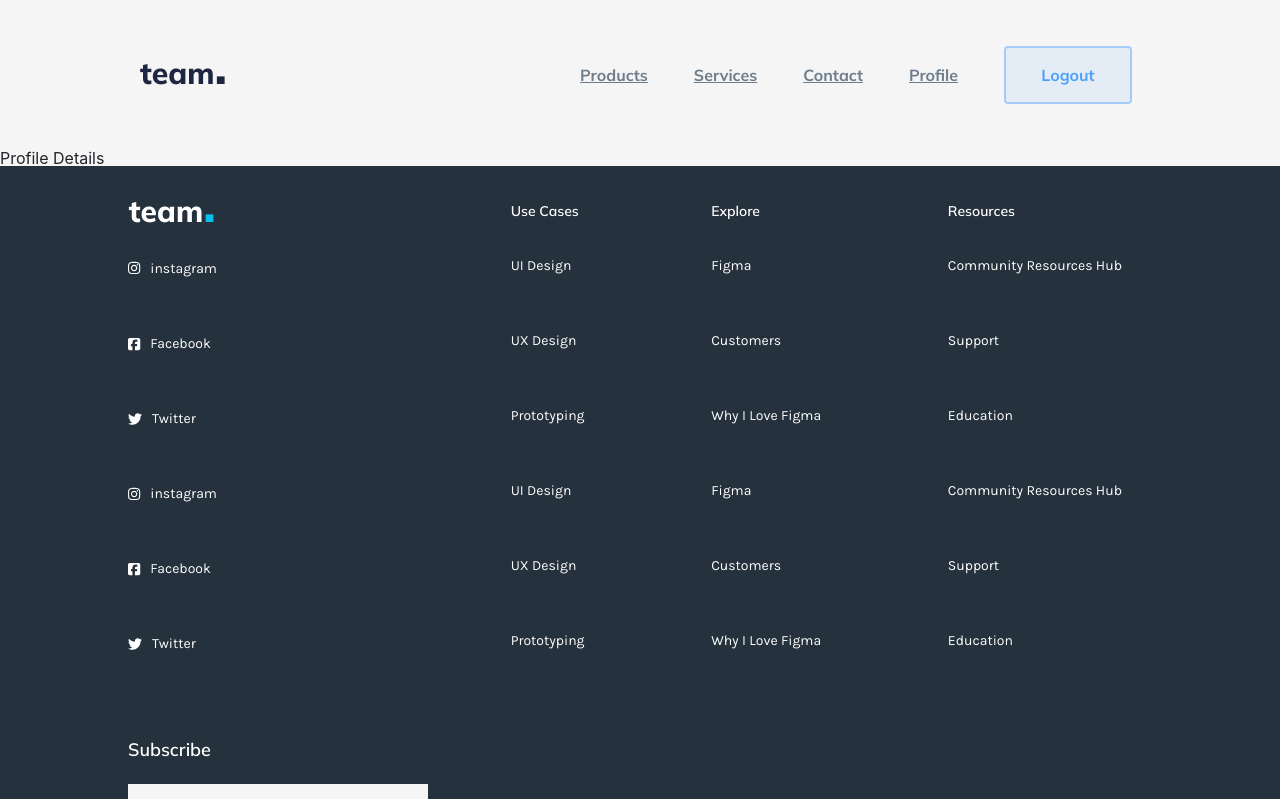
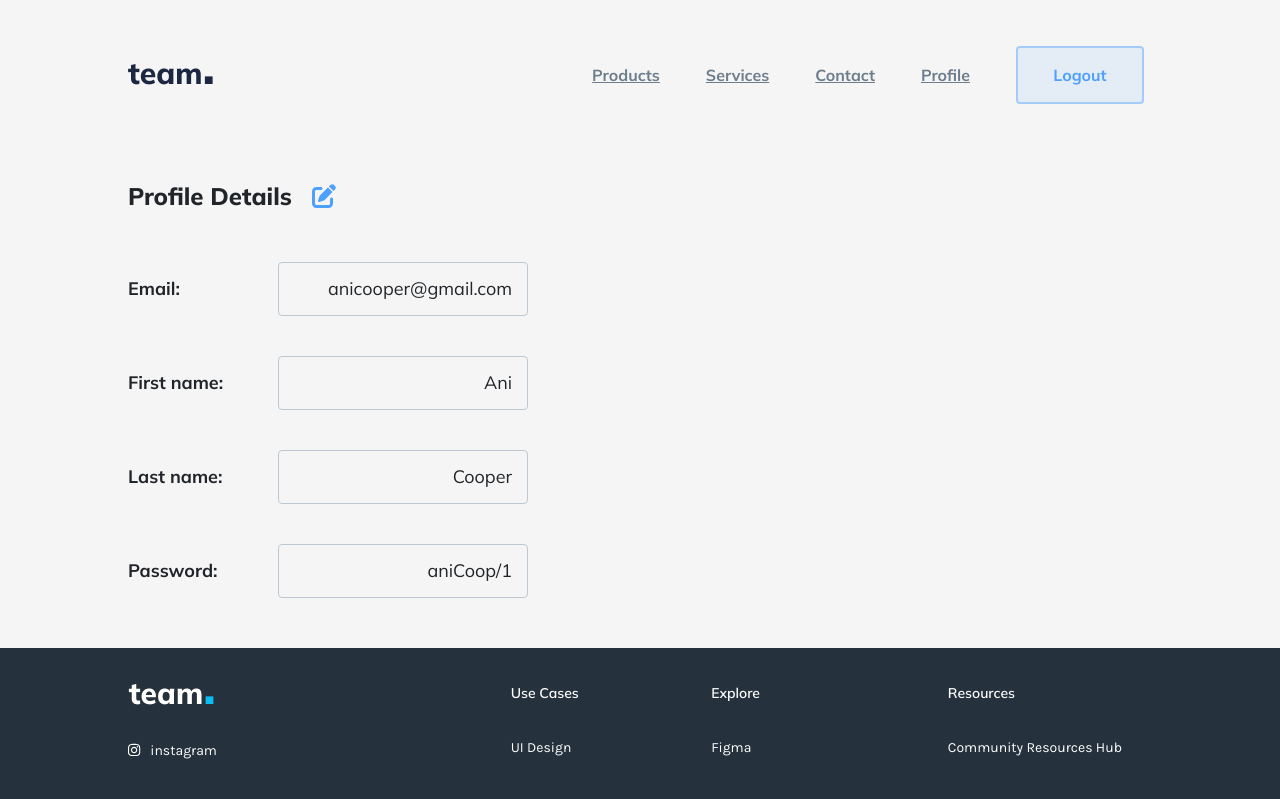
Before and after one commit to Nare-Stepanyan/redux-toolkit-typescript-blog, a React (Create React App) app: page /profile in a window 1280 px wide. Shown: the top 799 px of the page. Built offline with nearby package versions, Linux system fonts and the light colour scheme.

Commit message:
add profile page, edit profile simple functionality

```diff
--- /dev/null
+++ b/src/components/loader/editProfileModal/editProfile.module.scss
@@ -0,0 +1,15 @@
+@import "./../../../scss/base/settings";
+
+.modalTitle {
+  @include text-mulish(800, 24, 28);
+  color: $dark-blue;
+}
+.modalInput {
+  input {
+    @include text-mulish(400, 18, 22);
+    width: 100%;
+    border: 1px solid $cyan-blue;
+    border-radius: 4px;
+    outline: none;
+  }
+}
--- /dev/null
+++ b/src/components/loader/editProfileModal/index.tsx
@@ -0,0 +1,72 @@
+import React from "react";
+import { Modal, Button } from "react-bootstrap";
+import { IUser } from "types.ts";
+import styles from "./editProfile.module.scss";
+
+type IEditProfileProps = {
+  toggleEdit: boolean;
+  handleToggleEdit: () => void;
+  userData: IUser;
+  handleInputChange: (e: React.ChangeEvent<HTMLInputElement>) => void;
+  handleSaveEdit: () => void;
+};
+
+const EditProfileModal = ({
+  toggleEdit,
+  handleToggleEdit,
+  userData,
+  handleInputChange,
+  handleSaveEdit,
+}: IEditProfileProps) => {
+  return (
+    <Modal show={toggleEdit} backdrop="static">
+      <Modal.Header closeButton onHide={handleToggleEdit}>
+        <Modal.Title>
+          <p className={styles.modalTitle}>Edit details</p>
+        </Modal.Title>
+      </Modal.Header>
+      <Modal.Body>
+        <div className={`${styles.modalInput} mb-20`}>
+          <input
+            type="text"
+            name="firstName"
+            placeholder={userData.firstName}
+            className="pa-15"
+            defaultValue={userData.firstName}
+            onChange={handleInputChange}
+          />
+        </div>
+        <div className={`${styles.modalInput} mb-20`}>
+          <input
+            type="text"
+            name="lastName"
+            placeholder={userData.lastName}
+            className="pa-15"
+            defaultValue={userData.lastName}
+            onChange={handleInputChange}
+          />
+        </div>
+        <div className={`${styles.modalInput} mb-20`}>
+          <input
+            type="text"
+            name="password"
+            defaultValue={userData.password}
+            placeholder={userData.password}
+            className="pa-15"
+            onChange={handleInputChange}
+          />
+        </div>
+      </Modal.Body>
+      <Modal.Footer>
+        <Button variant="secondary" onClick={handleToggleEdit}>
+          Close
+        </Button>
+        <Button variant="primary" onClick={handleSaveEdit}>
+          Save Changes
+        </Button>
+      </Modal.Footer>
+    </Modal>
+  );
+};
+
+export default EditProfileModal;
--- a/src/layout/header/header.module.scss
+++ b/src/layout/header/header.module.scss
@@ -24,6 +24,7 @@
       border: 2px solid rgba(77, 160, 253, 0.42);
       border-radius: 4px;
       cursor: pointer;
+      margin-right: 0;
     }
   }
 }
--- a/src/layout/header/index.tsx
+++ b/src/layout/header/index.tsx
@@ -1,6 +1,6 @@
 import React, { useState } from "react";
 import { Link } from "react-router-dom";
-import { Container, Nav, Navbar } from "react-bootstrap";
+import { Nav, Navbar } from "react-bootstrap";
 import headerlogo from "assets/images/headerlogo.png";
 import styles from "./header.module.scss";
 
@@ -12,7 +12,6 @@ const Header = () => {
     <div className={`${styles.wrapper} pv-30`}>
       {isLoggedIn && (
         <Navbar expand="md" className={styles.navbar}>
-          <Container className="justify-content-between">
           <Navbar.Brand href="/">
             <img src={headerlogo} alt="logo" />
           </Navbar.Brand>
@@ -34,12 +33,11 @@ const Header = () => {
               <Nav.Link href="/profile" className="mr-30">
                 Profile
               </Nav.Link>
-                <Nav.Link href="/login">
+              <Nav.Link href="/login" className="pr-0">
                 <button className="pv-15">Logout</button>
               </Nav.Link>
             </Nav>
           </Navbar.Collapse>
-          </Container>
         </Navbar>
       )}
       {pathname === "/login" && !isLoggedIn && (
--- a/src/pages/profile/index.tsx
+++ b/src/pages/profile/index.tsx
@@ -1,20 +1,80 @@
 import React, { useState } from "react";
 import Layout from "layout";
 import { FontAwesomeIcon } from "@fortawesome/react-fontawesome";
-import { faArrowRight } from "@fortawesome/free-solid-svg-icons";
+import { faEdit } from "@fortawesome/free-solid-svg-icons";
+import EditProfileModal from "components/loader/editProfileModal";
+import styles from "./profile.module.scss";
+import { IUser } from "types.ts";
 
 const Profile = () => {
-  const [userData, setUserData] = useState({
-    name: "Ani Cooper",
+  const [userData, setUserData] = useState<IUser>({
+    firstName: "Ani",
+    lastName: "Cooper",
     email: "anicooper@gmail.com",
     password: "aniCoop/1",
   });
+  const [editedData, setEditedData] = useState<IUser>(userData);
+  const [toggleEdit, setToggleEdit] = useState(false);
+  const handleToggleEdit = () => {
+    setToggleEdit(!toggleEdit);
+  };
+  const handleInputChange = (e: React.ChangeEvent<HTMLInputElement>): void => {
+    const { value, name } = e.target;
+    setEditedData({ ...editedData, [name]: value });
+  };
+  const handleSaveEdit = () => {
+    setUserData({ ...userData, ...editedData });
+    handleToggleEdit();
+  };
   return (
     <Layout>
-      <div>Profile Details</div>
-      <div>
-        <div></div>
+      <div className={styles.wrapper}>
+        <div className="d-flex justify-flex-start align-items-center">
+          <p className={`${styles.title} mr-20`}>Profile Details</p>
+          <p>
+            <FontAwesomeIcon
+              icon={faEdit}
+              className={`${styles.edit}`}
+              onClick={handleToggleEdit}
+            />
+          </p>
+        </div>
+        <div className={`${styles.data} d-flex flex-column mt-30`}>
+          <div className="d-flex justify-content-between align-items-center pv-20">
+            <span>Email: </span>
+            <div className={`${styles.field} ml-30 pa-15`}>
+              {userData.email}
+            </div>
+          </div>
+          <div className="d-flex justify-content-between align-items-center pv-20">
+            <span>First name: </span>
+            <div className={`${styles.field} ml-30 pa-15`}>
+              {userData.firstName}
+            </div>
+          </div>
+          <div className="d-flex justify-content-between align-items-center pv-20">
+            <span>Last name: </span>
+            <div className={`${styles.field} ml-30 pa-15`}>
+              {userData.lastName}
+            </div>
+          </div>
+          <div className="d-flex justify-content-between  align-items-center pv-20">
+            <span>Password: </span>
+            <div className={`${styles.field} ml-30 pa-15`}>
+              {userData.password}
+            </div>
+          </div>
+        </div>
       </div>
+      {toggleEdit && (
+        <EditProfileModal
+          toggleEdit={toggleEdit}
+          handleToggleEdit={handleToggleEdit}
+          userData={userData}
+          handleInputChange={handleInputChange}
+          handleSaveEdit={handleSaveEdit}
+        />
+      )}
     </Layout>
   );
 };
--- /dev/null
+++ b/src/pages/profile/profile.module.scss
@@ -0,0 +1,31 @@
+@import "./../../scss/base/settings";
+
+.wrapper {
+  @include center-container();
+  margin-top: 30px;
+  margin-bottom: 30px;
+  .title {
+    @include text-mulish(800, 24, 32);
+  }
+  .edit {
+    color: $blue;
+    font-size: 24px;
+    cursor: pointer;
+  }
+  .data {
+    @include text-mulish(400, 18, 22);
+    width: 400px;
+    @include md {
+      width: 300px;
+    }
+    span {
+      font-weight: 700;
+    }
+    .field {
+      border: 1px solid $light-grey;
+      width: 250px;
+      text-align: right;
+      border-radius: 4px;
+    }
+  }
+}
--- /dev/null
+++ b/src/types.ts/index.d.ts
@@ -0,0 +1,6 @@
+export interface IUser {
+    firstName: string;
+    lastName: string;
+    email: string;
+    password: string;
+}
```
Lines whose indentation alone changed are shown as unchanged.
